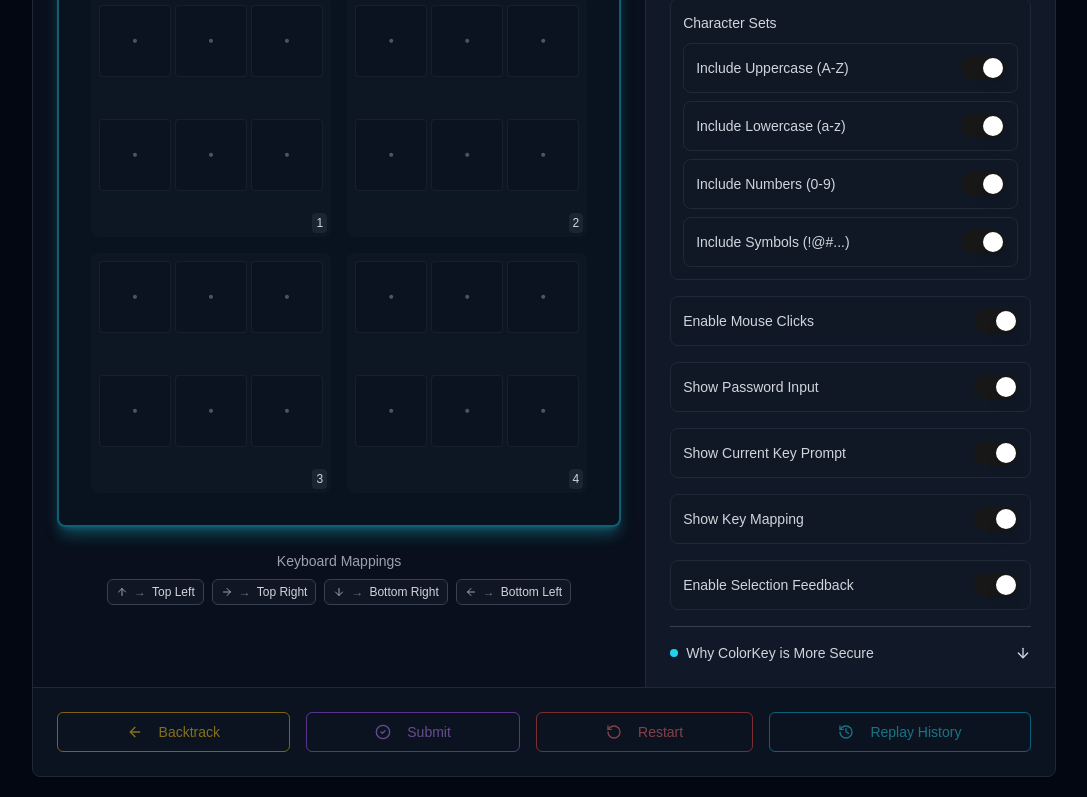
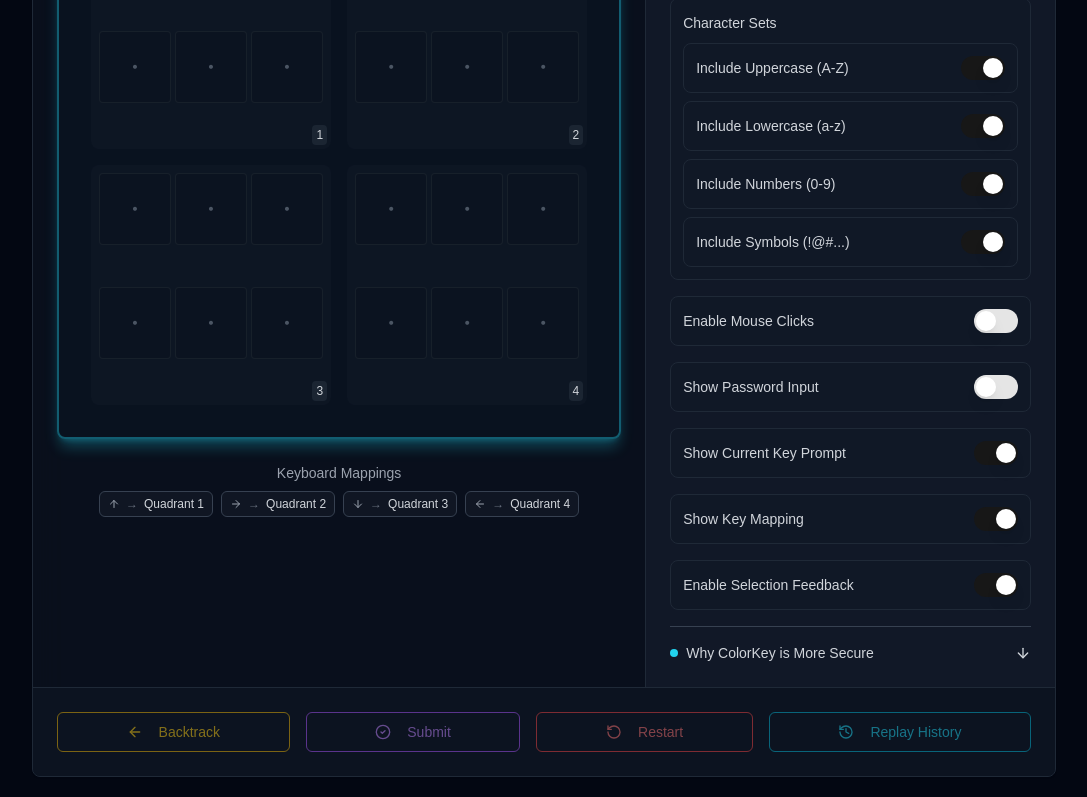
Before and after one commit to spacexengineer/colorkey, a Next.js app: page / in a window 1280 px wide. Shown: the part 916-1713 px from the top of the page, without its empty margins (96-1183 px from the left). Built offline with nearby package versions, Linux system fonts and the light colour scheme.

Commit message:
maintain quadrant mapping name across all hyperplane amounts, disbale mouse clicks by default, disable showing password input by default

```diff
--- a/components/color-key-demo.tsx
+++ b/components/color-key-demo.tsx
@@ -247,9 +247,9 @@ export function ColorKeyDemo({
   const [showKeyMapping, setShowKeyMapping] = useState(true);
   const [showFeedback, setShowFeedback] = useState(true);
   const [showKeyPrompt, setShowKeyPrompt] = useState(true);
-  const [showLoginPassword, setShowLoginPassword] = useState(true);
+  const [showLoginPassword, setShowLoginPassword] = useState(false);
   const [showMathDetails, setShowMathDetails] = useState(false);
-  const [mouseEnabled, setMouseEnabled] = useState(true);
+  const [mouseEnabled, setMouseEnabled] = useState(false);
   const [numQuadrants, setNumQuadrants] = useState(4);
   const [charsPerQuadrant, setCharsPerQuadrant] = useState(6);
   const [includeUppercase, setIncludeUppercase] = useState(true);
@@ -434,8 +434,8 @@ export function ColorKeyDemo({
     if (numQuadrants <= 4) {
       map["arrowup"] = 0;
       map["arrowright"] = 1;
-      map["arrowdown"] = 3;
-      map["arrowleft"] = 2;
+      map["arrowdown"] = 2;
+      map["arrowleft"] = 3;
     } else {
       for (let i = 0; i < numQuadrants; i++) {
         map[KEY_POOL[i].toLowerCase()] = i;
@@ -1254,9 +1254,7 @@ const KeyMappingLegend = ({
         : key === "arrowdown"
         ? ArrowDown
         : ArrowLeft;
-    const quadrantName = isArrowMapping
-      ? quadrantNames[quadrant]
-      : `Quadrant ${quadrant + 1}`;
+    const quadrantName = `Quadrant ${quadrant + 1}`;
 
     return (
       <div
```
